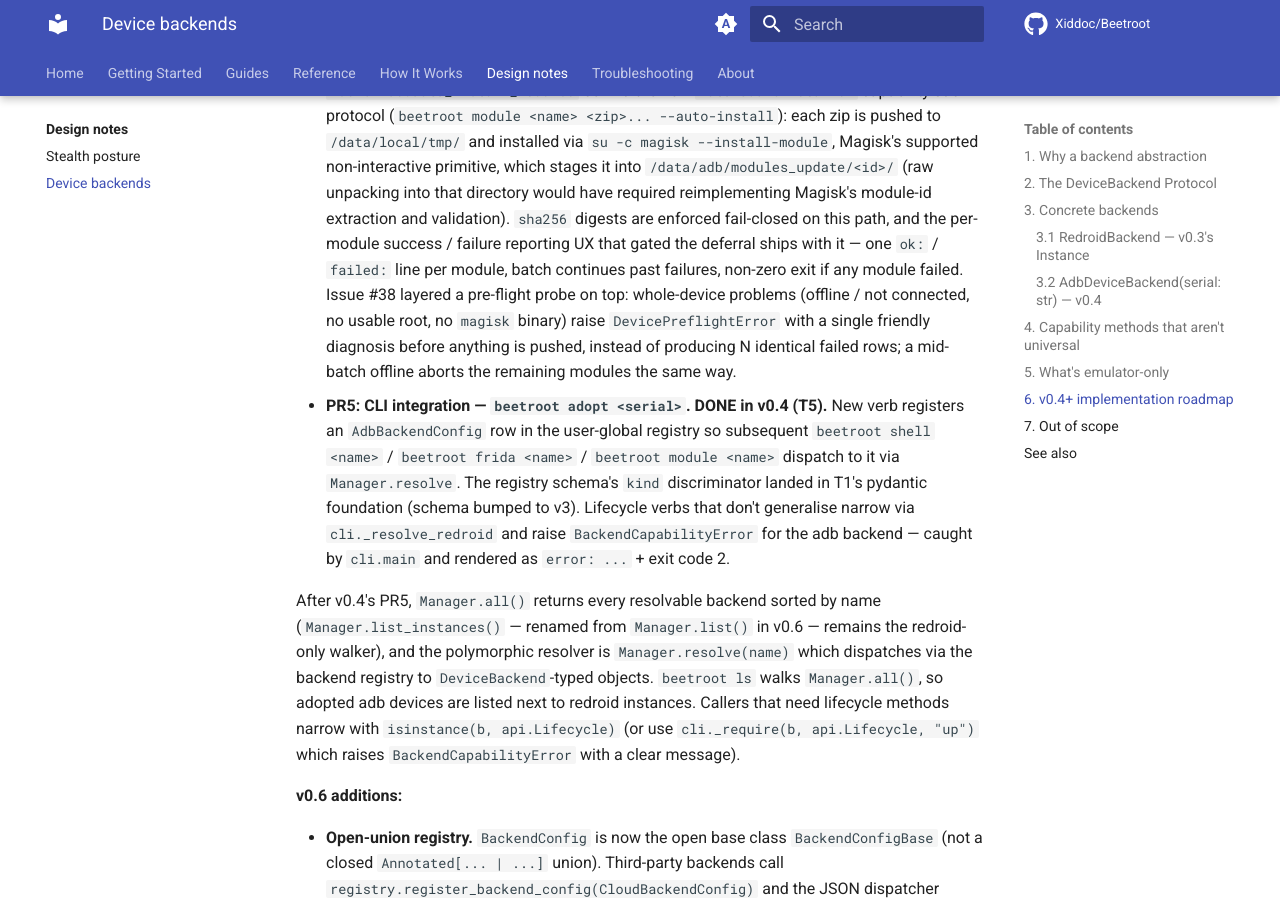
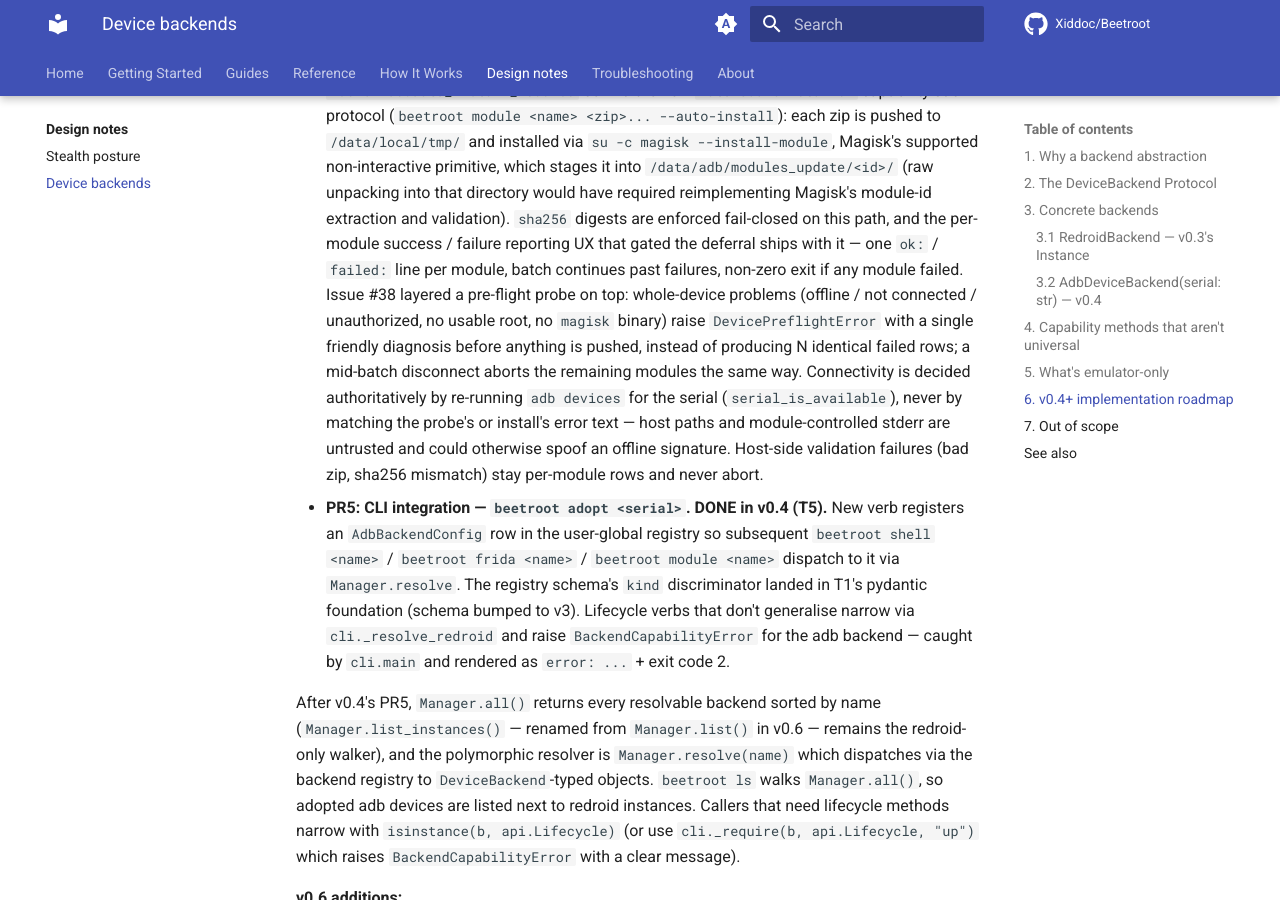
Before and after one commit to Xiddoc/Beetroot, an MkDocs documentation site: the page built from docs/design/device-backends.md, in a window 1280 px wide and 900 px high, scrolled down 5845 px. Built offline with MkDocs 1.6.1 and Material for MkDocs 9.7.7, drawn with Linux system fonts in a browser that asks for light colours; comment, search, counter and statistics services are not loaded.

Commit message:
Sync auto-install failure docs to the re-probe taxonomy
Updates the new no-usable-root and offline error strings (and the
unauthorized-device case) across the modules guide, CLI/API references,
and CHANGELOG, and documents that connectivity is decided by an adb
devices re-probe rather than error-text matching, with host-side
validation failures always staying per-module rows. Adds a
DevicePreflightError bullet to the api.md v0.4 surfaces list.

Refs #38

```diff
--- a/docs/design/device-backends.md
+++ b/docs/design/device-backends.md
@@ -290,10 +290,16 @@ shape.
   ships with it — one `ok:` / `failed:` line per module, batch
   continues past failures, non-zero exit if any module failed.
   Issue #38 layered a pre-flight probe on top: whole-device problems
-  (offline / not connected, no usable root, no `magisk` binary) raise
-  `DevicePreflightError` with a single friendly diagnosis before
-  anything is pushed, instead of producing N identical failed rows;
-  a mid-batch offline aborts the remaining modules the same way.
+  (offline / not connected / unauthorized, no usable root, no `magisk`
+  binary) raise `DevicePreflightError` with a single friendly diagnosis
+  before anything is pushed, instead of producing N identical failed
+  rows; a mid-batch disconnect aborts the remaining modules the same
+  way. Connectivity is decided authoritatively by re-running
+  `adb devices` for the serial (`serial_is_available`), never by
+  matching the probe's or install's error text — host paths and
+  module-controlled stderr are untrusted and could otherwise spoof an
+  offline signature. Host-side validation failures (bad zip, sha256
+  mismatch) stay per-module rows and never abort.
 * **PR5: CLI integration — `beetroot adopt <serial>`.** **DONE in v0.4
   (T5).** New verb registers an `AdbBackendConfig` row in the
   user-global registry so subsequent `beetroot shell <name>` /
```
Also changed, not shown: CHANGELOG.md (+15 -10 lines), docs/guides/modules.md (+1 -1 lines), docs/reference/api.md (+11 -0 lines), docs/reference/cli.md (+1 -1 lines).
